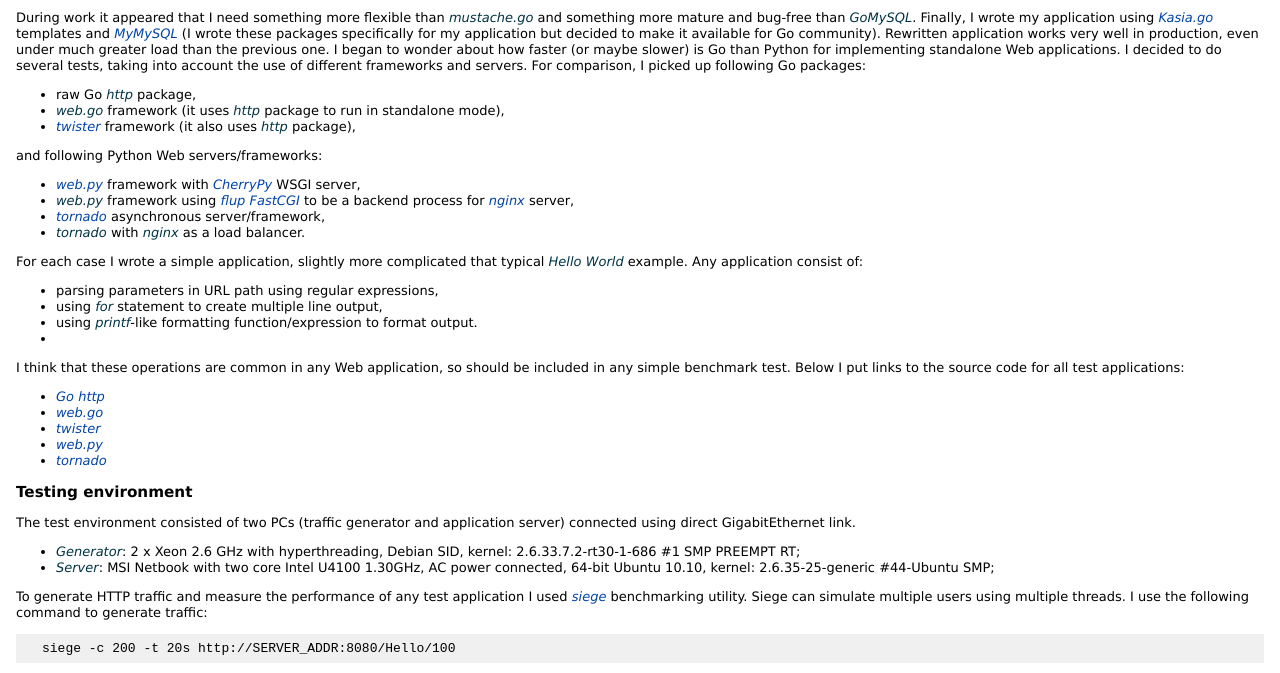
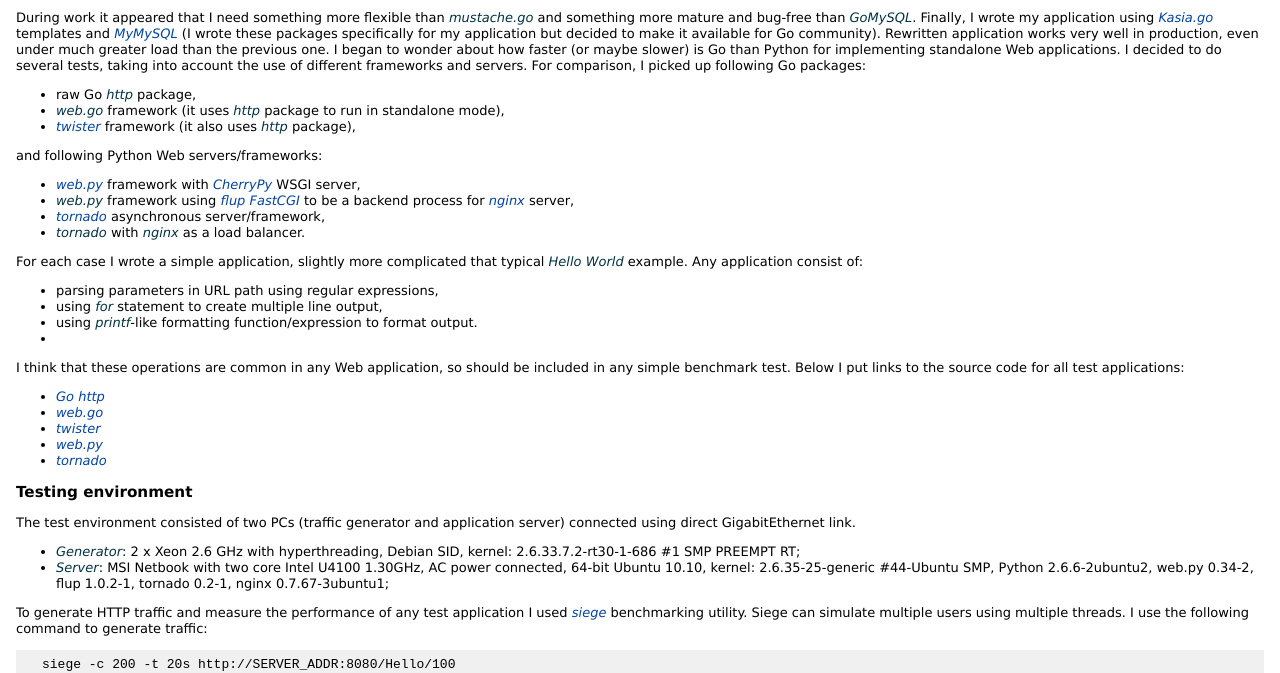
Before and after one commit to ziutek/web_bench, a plain HTML site: page index.html in a window 1280 px wide. Shown: the part 115-788 px from the top of the page. Drawn offline with Linux system fonts and the light colour scheme.

Commit message:
Added version for Python, webpy, flup, tornado, nginx

```diff
--- a/index.html
+++ b/index.html
@@ -158,7 +158,9 @@ server) connected using direct GigabitEthernet link.</p>
     <li><em>Generator</em>: 2 x Xeon 2.6 GHz with hyperthreading, Debian SID,
     kernel: 2.6.33.7.2-rt30-1-686 #1 SMP PREEMPT RT;</li>
     <li><em>Server</em>: MSI Netbook with two core Intel U4100 1.30GHz, AC power
-    connected, 64-bit Ubuntu 10.10, kernel: 2.6.35-25-generic #44-Ubuntu SMP;
+    connected, 64-bit Ubuntu 10.10, kernel: 2.6.35-25-generic #44-Ubuntu SMP,
+    Python 2.6.6-2ubuntu2, web.py 0.34-2, flup 1.0.2-1, tornado 0.2-1, nginx
+    0.7.67-3ubuntu1;
     </li>
 </ul>
 
```
